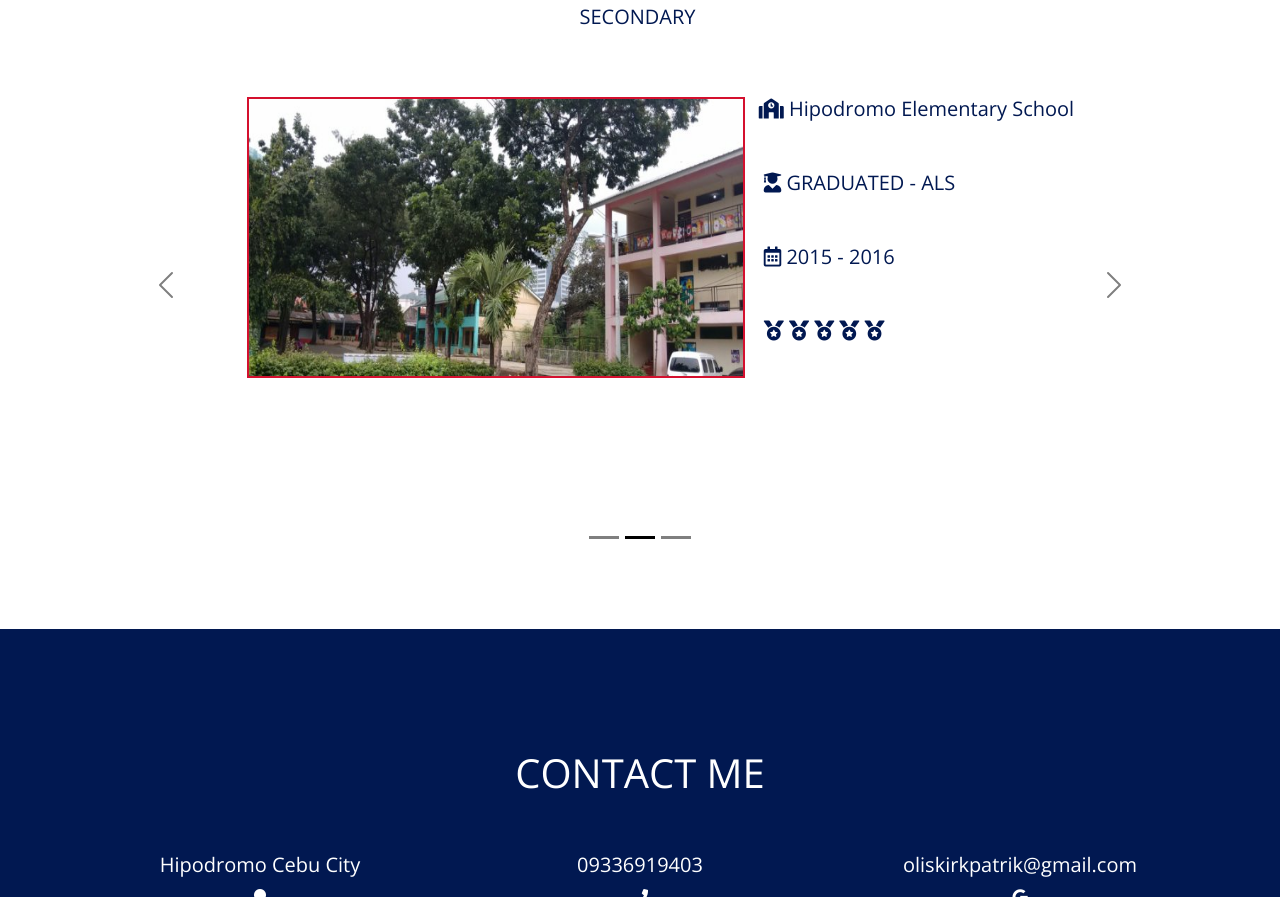
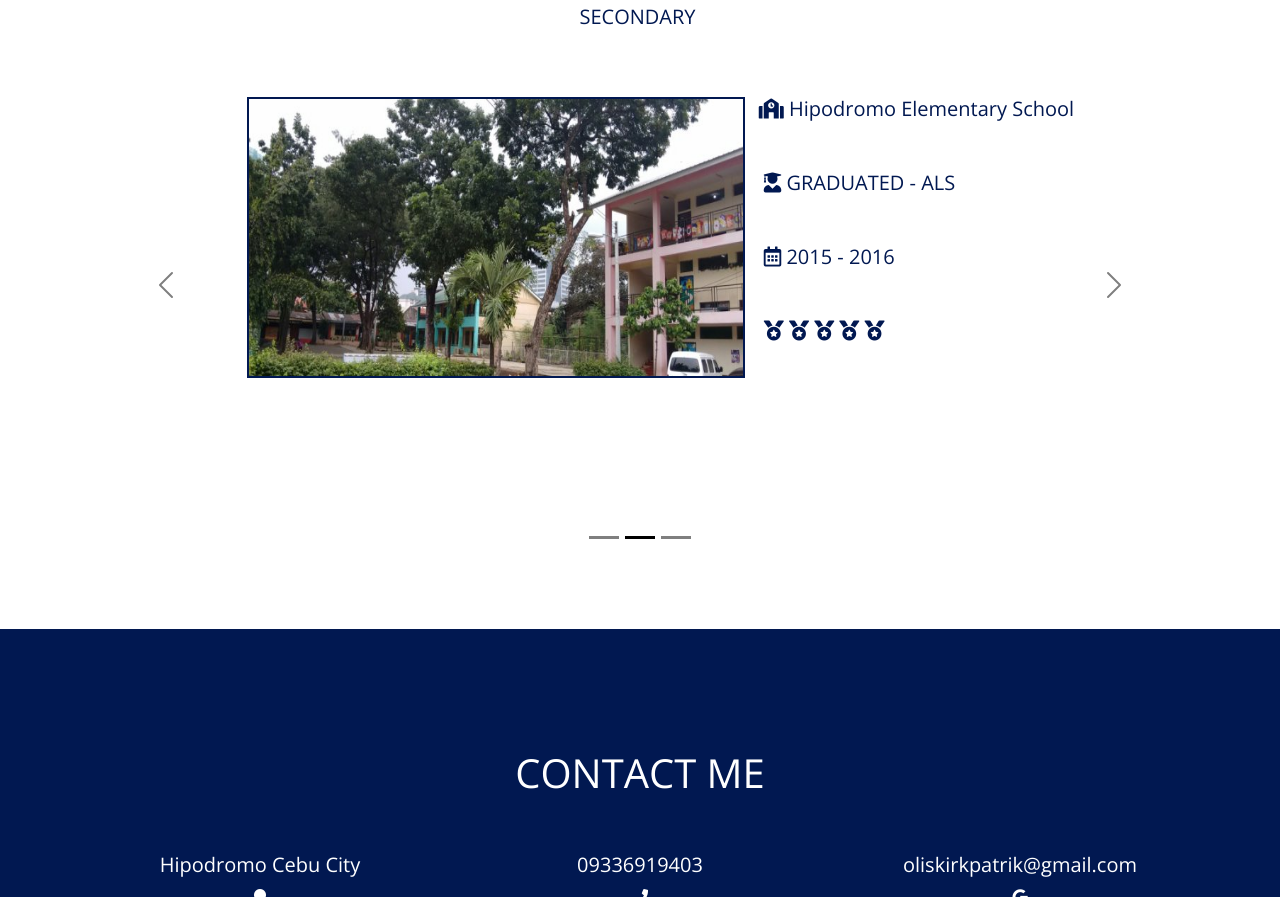
Before and after one commit to kirkpatrikolis04/KIRKOLIS_PORTFOLIO, a plain HTML site: page index.html in a window 1280 px wide. Shown: the part 3561-4458 px from the top of the page. Drawn offline with nearby package versions, Linux system fonts and the light colour scheme.

Commit message:
changing color in education image

```diff
--- a/scss/style.scss
+++ b/scss/style.scss
@@ -225,7 +225,7 @@ body {
 				width: 100%;
 				height: 281px;
 			    margin-top: 60px;
-			    border: 2px solid #d4102e;
+			    border: 2px solid $primary-color;
 			    margin-left: 26%;
 			}
 
```
Also changed, not shown: css/style.css.
